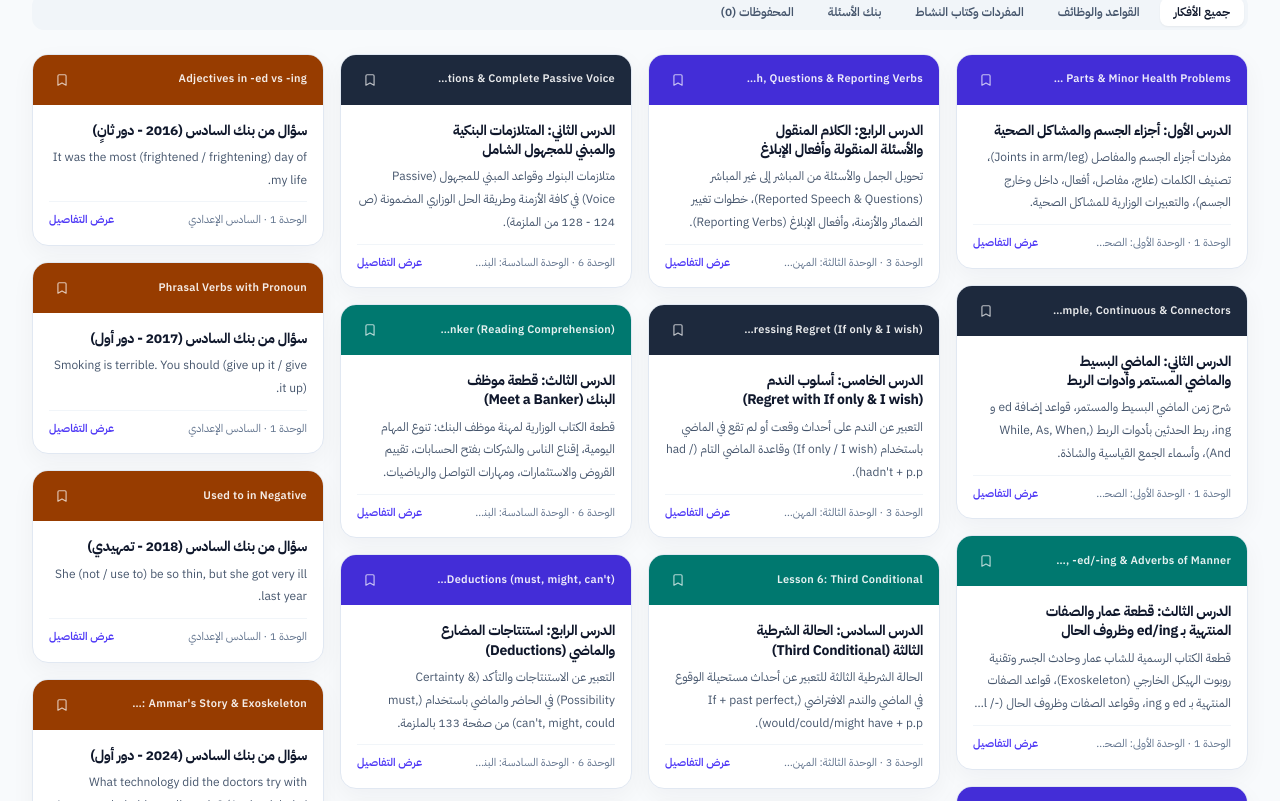
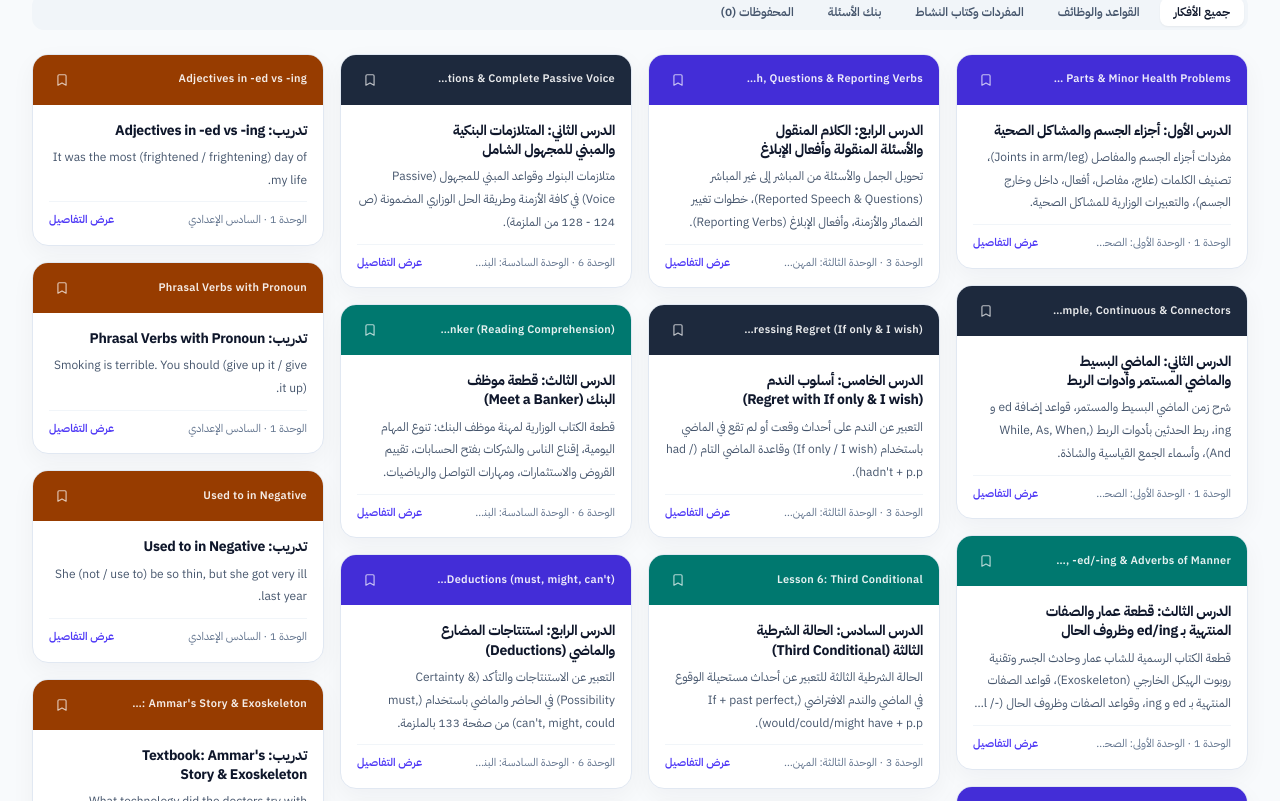
Before and after one commit to almaliki89/platform, a React (Vite) app: page / in a window 1280 px wide. Shown: the part 1219-2020 px from the top of the page. Built offline with nearby package versions, Linux system fonts and the light colour scheme; no server answers; the database is empty.

Commit message:
copy: avoid implying unverified ministerial provenance

```diff
--- a/src/components/PinterestPlatformFeed.tsx
+++ b/src/components/PinterestPlatformFeed.tsx
@@ -67,7 +67,7 @@ export const PinterestPlatformFeed: React.FC<PinterestPlatformFeedProps> = ({
   gradeQuestions.forEach((mq, qIdx) => {
     pinsList.push({
       id: `mq-${mq.id}`,
-      title: `سؤال من بنك ${gradeMeta.shortName} (${mq.year} - ${mq.session})`,
+      title: `تدريب: ${mq.topic}`,
       subtitle: mq.topic,
       category: 'ministerial',
       grade: gradeMeta.nameAr,
@@ -79,7 +79,7 @@ export const PinterestPlatformFeed: React.FC<PinterestPlatformFeedProps> = ({
         `التوضيح القاعدي: ${mq.ruleExplanation}`
       ],
       teacherTips: [
-        `سؤال ضمن بنك الأسئلة المعروض لصف ${gradeMeta.nameAr}.`,
+        `سؤال تدريبي ضمن المحتوى المعروض لصف ${gradeMeta.nameAr}.`,
         `تحقق دائماً من مفاتيح الحل قبل الإجابة.`
       ],
       questionData: mq,
```
